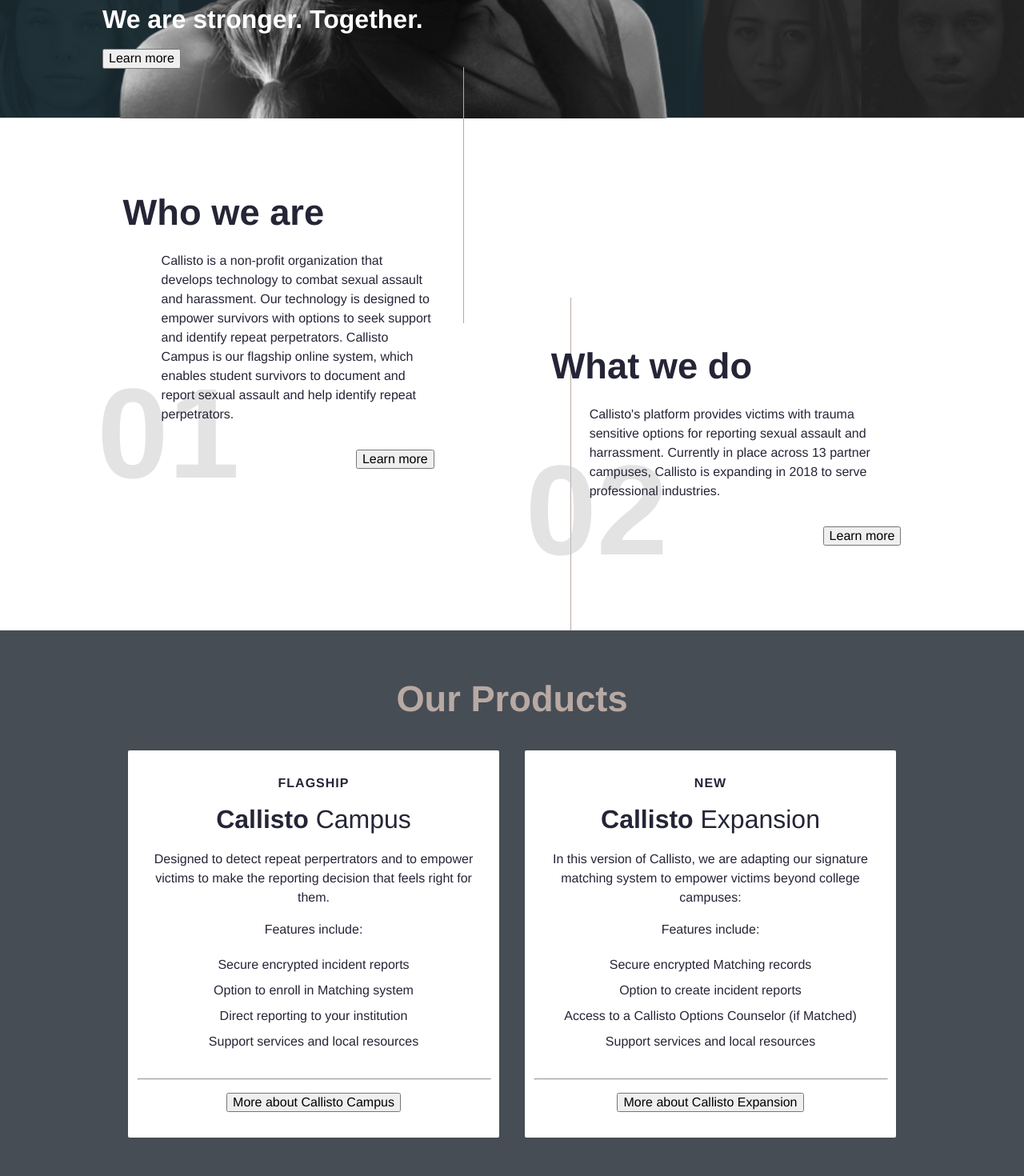
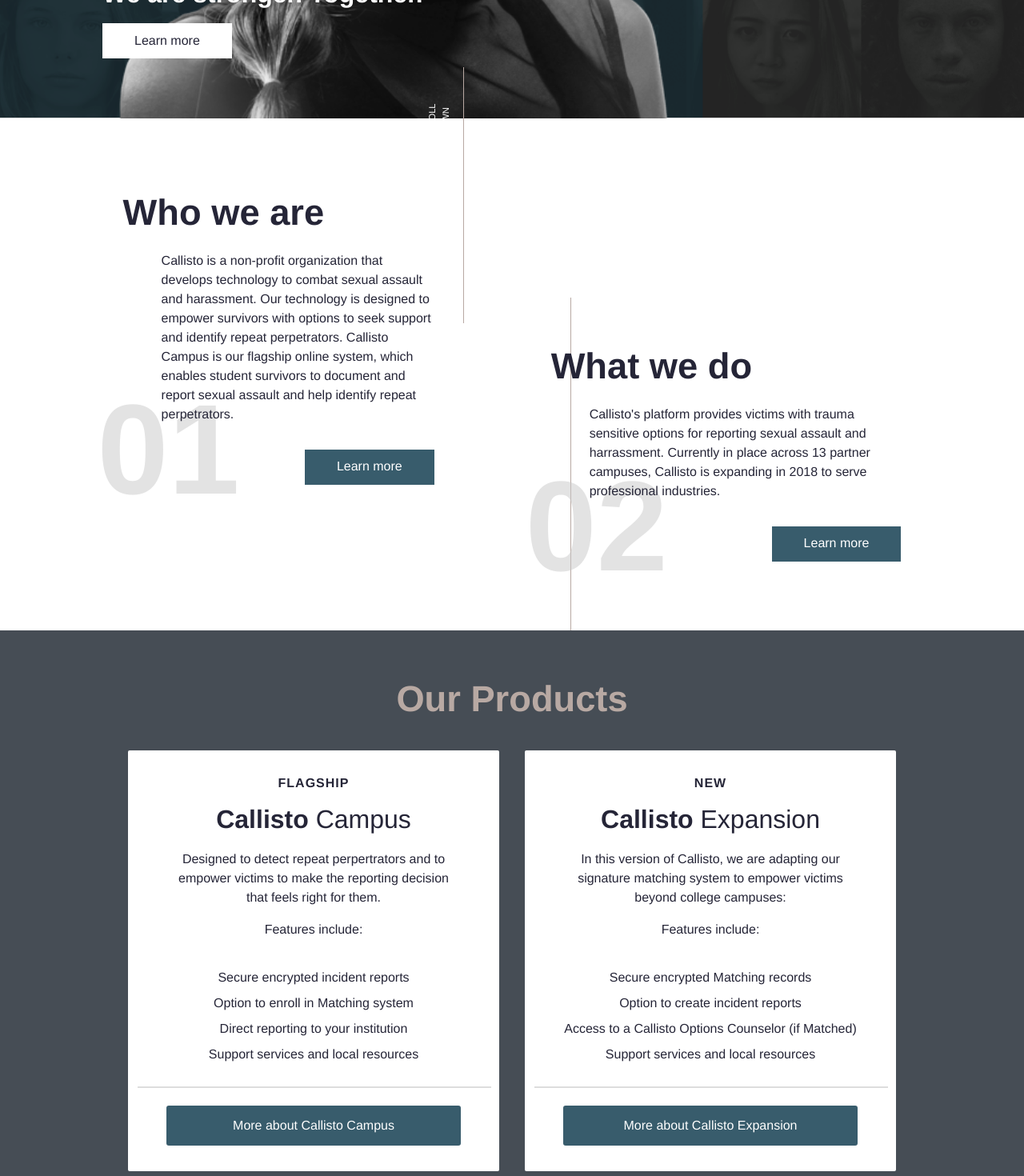
Before and after one commit to bernardwang/callisto-hw, a Vue app: page / in a window 1280 px wide. Shown: the part 620-2090 px from the top of the page at 80% size. Built offline with nearby package versions, Linux system fonts and the light colour scheme.

Commit message:
Add button component, add transitions

```diff
--- a/src/components/HomeAbout.vue
+++ b/src/components/HomeAbout.vue
@@ -7,9 +7,9 @@
       <p class="desc">
         Callisto is a non-profit organization that develops technology to combat sexual assault and harassment. Our technology is designed to empower survivors with options to seek support and identify repeat perpetrators. Callisto Campus is our flagship online system, which enables student survivors to document and report sexual assault and help identify repeat perpetrators.
       </p>
-      <button class="btn">
+      <Button class="button" variant="accent">
         Learn more
-      </button>
+      </Button>
     </div>
     <div class="section what">
       <h2 class="title">
@@ -18,16 +18,19 @@
       <p class="desc">
         Callisto's platform provides victims with trauma sensitive options for reporting sexual assault and harrassment. Currently in place across 13 partner campuses, Callisto is expanding in 2018 to serve professional industries.
       </p>
-      <button class="btn">
+      <Button class="button" variant="accent">
         Learn more
-      </button>
+      </Button>
     </div>
   </section>
 </template>
 
 <script>
+import Button from '@/components/core/Button'
+
 export default {
-  name: 'HomeAbout'
+  name: 'HomeAbout',
+  components: { Button }
 }
 </script>
 
@@ -105,7 +108,7 @@
 .desc {
   padding-left: 3rem;
 }
-.btn {
+.button {
   float: right;
   margin-top: 1rem;
 }
--- a/src/components/HomeProducts.vue
+++ b/src/components/HomeProducts.vue
@@ -24,9 +24,9 @@
           Support services and local resources
         </p>
         <hr class="divider"/>
-        <button class="btn">
+        <Button class="button" variant="accent">
           More about Callisto Campus
-        </button>
+        </Button>
       </div>
       <div class="card campus">
         <h5 class="label">
@@ -48,17 +48,20 @@
           Support services and local resources
         </p>
         <hr class="divider"/>
-        <button class="btn">
+        <Button class="button" variant="accent">
           More about Callisto Expansion
-        </button>
+        </Button>
       </div>
     </div>
   </section>
 </template>
 
 <script>
+import Button from '@/components/core/Button'
+
 export default {
-  name: 'HomeProducts'
+  name: 'HomeProducts',
+  components: { Button }
 }
 </script>
 
@@ -86,9 +89,9 @@
 .card {
   position:relative;
   margin: 1rem;
-  padding: 2rem;
+  padding: 2rem 3rem 2rem 3rem;
   width: 100%;
-  max-width: 25rem;
+  max-width: 23rem;
   background-color: $cl-white;
   border-radius: 2px;
   text-align: center;
@@ -108,15 +111,21 @@
   font-weight: 500;
 }
 .feat {
+  margin-top: 2rem;
   line-height: 2;
 }
 .divider {
+  border: 0.5px solid #ddd;
   position: absolute;
   width: 95%;
   left: 2.5%;
-  bottom: 4rem;
+  bottom: 6rem;
 }
-.btn {
+.button {
+  width: 100%;
   margin-top: 2rem;
+  padding-top: 1rem;
+  padding-bottom: 1rem;
+  border-radius: 3px;
 }
 </style>
--- a/src/components/HomeSplash.vue
+++ b/src/components/HomeSplash.vue
@@ -9,9 +9,9 @@
         <h3>
           We are stronger. Together.
         </h3>
-        <button>
+        <Button variant="primary">
           Learn more
-        </button>
+        </Button>
       </div>
       <div class="text right">
         <p class="right-quote">
@@ -19,15 +19,22 @@
         </p>
       </div>
     </div>
+    <div class="scroll">
+      <p class="scroll-text">
+        Scroll down
+      </p>
+    </div>
   </section>
 </template>
 
 <script>
+import Button from '@/components/core/Button'
 import NavBar from '@/components/NavBar'
 
 export default {
   name: 'HomeSplash',
   components: {
+    Button,
     NavBar
   }
 }
@@ -61,7 +68,7 @@
 }
 .left {
   width: 50%;
-  margin-top: 18rem;
+  margin-top: 16rem;
 }
 .text {
   @include breakpoint(medium) {
@@ -89,4 +96,22 @@
     }
   }
 }
+.scroll {
+  position: absolute;
+  width: 3rem;
+  left: 41%;
+  bottom: 0rem;
+  transition: transform $time-normal;
+  &:hover {
+    transform: translateY(4px)
+  }
+}
+.scroll-text {
+  transform: rotate(-90deg);
+  text-transform: uppercase;
+  font-weight: 500;
+  font-size: 0.7rem;
+  text-align: center;
+  cursor: pointer;
+}
 </style>
--- a/src/components/NavBar.vue
+++ b/src/components/NavBar.vue
@@ -75,17 +75,24 @@
   margin: 0 -0.1rem 0 -0.1rem;
   padding: 0 1.5rem 1rem 1.5rem;
   display: inline-block;
+  color: $cl-white;
   border-bottom: 1px solid $cl-white;
-  text-align: center;
+  //transition: color $time-fast, border $time-fast;
+  &:hover {
+    border-bottom: 1px solid $cl-text-secondary;
+    color: $cl-text-secondary;
+  }
   @include breakpoint(large) {
     width: 10rem;
   }
 }
 .nav-link {
-  color: $cl-white;
+  color: inherit;
   font-weight: bold;
   text-transform: uppercase;
   text-decoration: none;
+  text-align: center;
+  transition: color $time-fast;
 }
 .link-text {
   font-size: 0.8rem;
--- /dev/null
+++ b/src/components/core/Button.vue
@@ -0,0 +1,61 @@
+<template>
+  <router-link v-if="to" v-bind:to="to">
+    <button :class="classObj">
+      <slot></slot>
+    </button>
+  </router-link>
+  <button v-else :class="classObj">
+    <slot></slot>
+  </button>
+</template>
+
+<script>
+export default {
+  name: 'Button',
+  props: [ 'variant', 'to' ],
+  computed: {
+    classObj: function () {
+      return {
+        'button': true,
+        'variant-primary': this.variant === 'primary',
+        'variant-secondary': this.variant === 'secondary',
+        'variant-accent': this.variant === 'accent'
+      }
+    }
+  }
+}
+</script>
+
+<style scoped lang="scss">
+@import '@/styles/_variables.scss';
+
+.button {
+  padding: 0.8rem 2.5rem 0.8rem 2.5rem;
+  border: none;
+  font-weight: 500;
+  font-size: 1rem;
+  cursor: pointer;
+  transition: background $time-fast, color $time-fast;
+}
+.variant-primary {
+  background-color: $cl-white;
+  color: $cl-text-primary;
+  &:hover {
+    @extend .variant-accent
+  }
+}
+.variant-secondary {
+  background-color: $cl-bg-dark;
+  color: $cl-white;
+  &:hover {
+    @extend .variant-accent
+  }
+}
+.variant-accent {
+  background-color: $cl-text-accent;
+  color: $cl-white;
+  &:hover {
+    @extend .variant-secondary
+  }
+}
+</style>
--- a/src/styles/_global.scss
+++ b/src/styles/_global.scss
@@ -9,7 +9,7 @@
 
 html {
   color: $cl-text-primary;
-  background-color: $cl-bg-primary;
+  background-color: $cl-bg-light;
 }
 
 ul,
--- a/src/styles/_variables.scss
+++ b/src/styles/_variables.scss
@@ -15,12 +15,17 @@
   }
 }
 
-// Color variables
+// Colors
 $cl-white: #ffffff;
 
 $cl-text-primary: #252537;
 $cl-text-secondary: #B8A9A3;
 $cl-text-accent: #385C6C;
 
-$cl-bg-primary: $cl-white;
+$cl-bg-light: $cl-white;
 $cl-bg-dark: #464D55;
+
+// Transistion times
+$time-fast: 0.3s;
+$time-normal: 0.5s;
+$time-slow: 1s;
```
